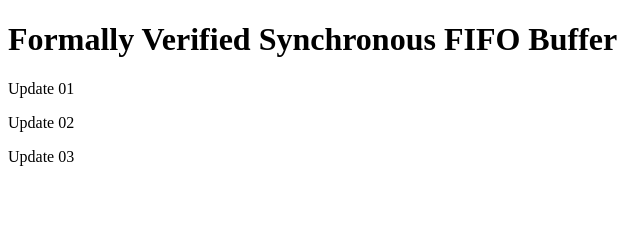
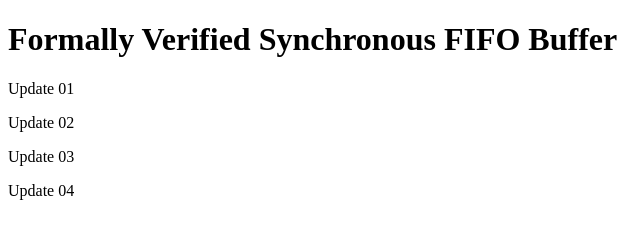
Before and after one commit to Saumya-Choudhuri/Formally-Verified-Synchronous-FIFO-Buffer-using-SymbiYosys, a plain HTML site: page index.html in a window 1280 px wide. Shown: the full height of the page, 0-640 px from the left. Drawn offline with Linux system fonts and the light colour scheme.

Commit message:
Update HTML line 04

```diff
--- a/index.html
+++ b/index.html
@@ -10,5 +10,6 @@
   <p>Update 01</p>
   <p>Update 02</p>
   <p>Update 03</p>
+  <p>Update 04</p>
 </body>
 </html>
```
